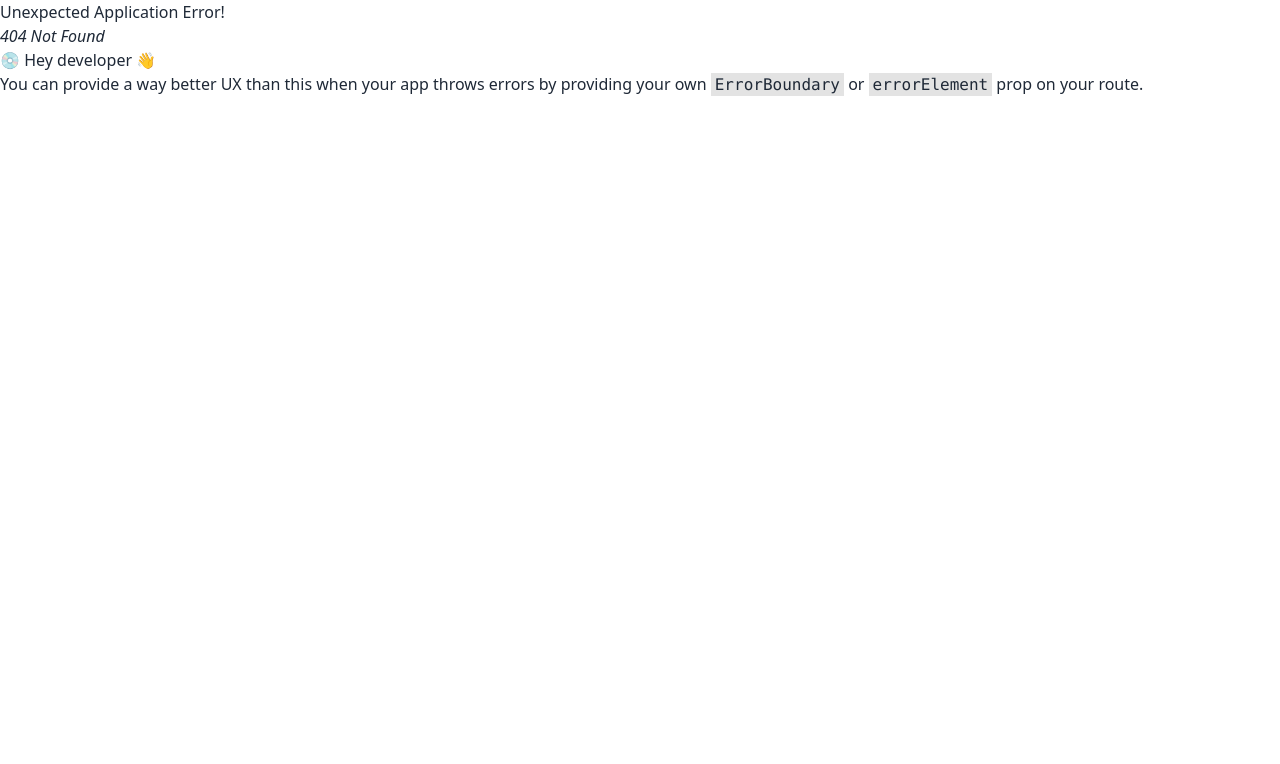
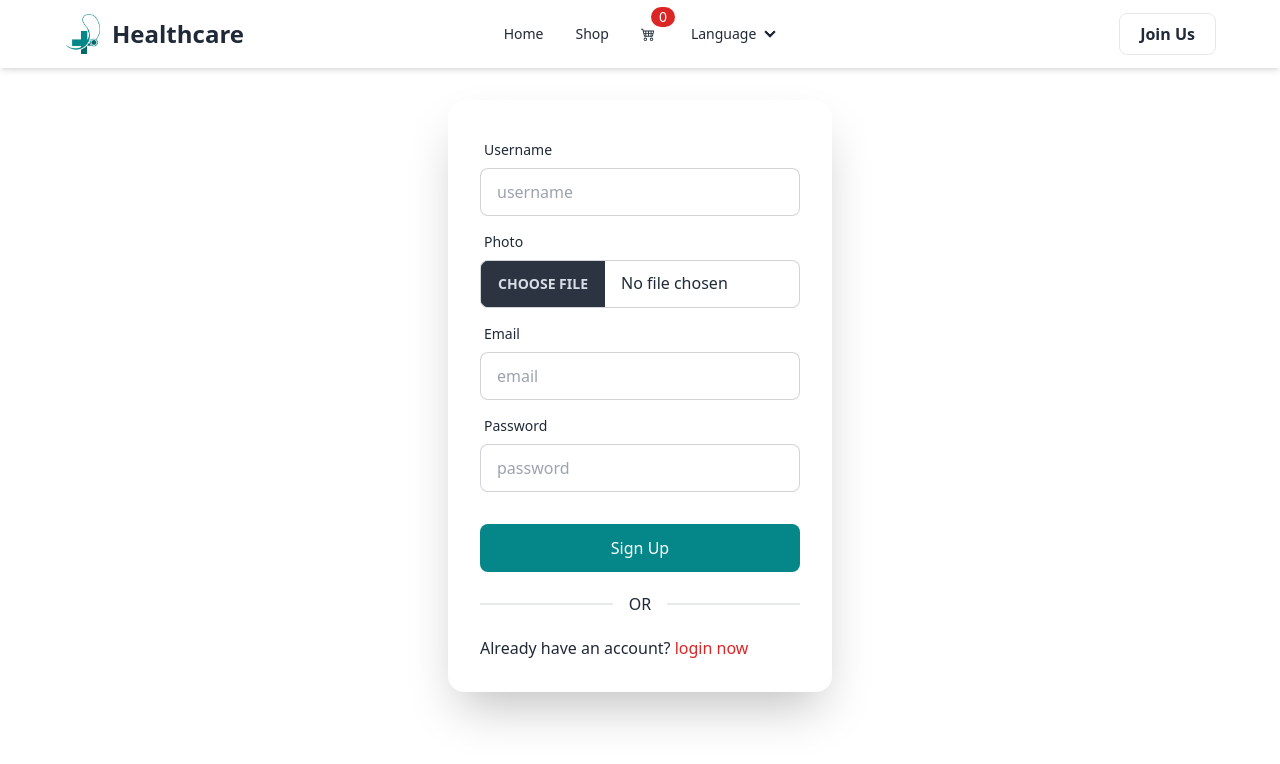
Before and after one commit to abdur-rhaman-babu/health-care-vendor, a React (Vite) app: page /register in a window 1280 px wide. Before the commit this address had no page. Shown: the top 764 px of the page. Built offline with nearby package versions, Linux system fonts and the light colour scheme.

Commit message:
firebase project set up

```diff
--- a/index.html
+++ b/index.html
@@ -4,7 +4,7 @@
     <meta charset="UTF-8" />
     <link rel="icon" type="image/svg+xml" href="./src/assets/image/vendor-logo.png" />
     <meta name="viewport" content="width=device-width, initial-scale=1.0" />
-    <title>Vite + React</title>
+    <title>Helthcare</title>
   </head>
   <body>
     <div id="root"></div>
--- a/package.json
+++ b/package.json
@@ -10,10 +10,13 @@
     "preview": "vite preview"
   },
   "dependencies": {
+    "firebase": "^11.1.0",
     "localforage": "^1.10.0",
     "match-sorter": "^8.0.0",
     "react": "^18.3.1",
     "react-dom": "^18.3.1",
+    "react-helmet-async": "^2.0.5",
+    "react-hook-form": "^7.54.2",
     "react-icons": "^5.4.0",
     "react-router-dom": "^7.1.1",
     "sort-by": "^1.2.0"
--- a/src/Shared/Navbar/Navbar.jsx
+++ b/src/Shared/Navbar/Navbar.jsx
@@ -2,7 +2,7 @@ import { Link, NavLink } from "react-router-dom";
 import logo from "../../assets/image/vendor-logo.png";
 import { BsCart4 } from "react-icons/bs";
 const Navbar = () => {
-  const isLoggedIn = true;
+  const isLoggedIn = false;
   const navLinks = (
     <div className="lg:flex items-center">
       <li>
@@ -44,7 +44,7 @@ const Navbar = () => {
     </div>
   );
   return (
-    <div className="navbar bg-base-100 shadow-md fixed left-0 right-0 top-0 lg:px-16 lg:py-0">
+    <div className="navbar bg-base-100 shadow-md fixed left-0 right-0 top-0 lg:px-16 lg:py-0 z-50">
       <div className="navbar-start">
         <div className="dropdown">
           <div tabIndex={0} role="button" className="btn btn-ghost lg:hidden">
@@ -109,9 +109,12 @@ const Navbar = () => {
             </ul>
           </div>
         ) : (
-          <button className="border px-5 py-2 rounded-lg font-semibold">
-            Join Us
-          </button>
+          <Link to='/login'>
+            {" "}
+            <button className="border px-5 py-2 rounded-lg font-semibold">
+              Join Us
+            </button>
+          </Link>
         )}
       </div>
     </div>
--- /dev/null
+++ b/src/firebase/firebse.config.js
@@ -0,0 +1,18 @@
+// Import the functions you need from the SDKs you need
+import { initializeApp } from "firebase/app";
+import { getAuth } from "firebase/auth";
+
+
+// Your web app's Firebase configuration
+const firebaseConfig = {
+  apiKey: import.meta.env.VITE_apiKey,
+  authDomain: import.meta.env.VITE_authDomain,
+  projectId: import.meta.env.VITE_projectId,
+  storageBucket: import.meta.env.VITE_storageBucket,
+  messagingSenderId: import.meta.env.VITE_messagingSenderId,
+  appId: import.meta.env.VITE_appId
+};
+
+// Initialize Firebase
+const app = initializeApp(firebaseConfig);
+export const auth = getAuth(app);
--- a/src/pages/Home/Home.jsx
+++ b/src/pages/Home/Home.jsx
@@ -1,10 +1,14 @@
+import { Helmet } from "react-helmet-async";
 
 const Home = () => {
-    return (
-        <div>
-            <h1>This is home page</h1>
-        </div>
-    );
+  return (
+    <div>
+      <Helmet>
+        <title>Healthcare || Home</title>
+      </Helmet>
+      <h1>This is home page</h1>
+    </div>
+  );
 };
 
 export default Home;
--- /dev/null
+++ b/src/pages/Login/Login.jsx
@@ -0,0 +1,63 @@
+import { useForm } from "react-hook-form";
+import { Link } from "react-router-dom";
+
+const Login = () => {
+  const {
+    register,
+    handleSubmit,
+    watch,
+    formState: { errors },
+  } = useForm();
+
+  const onSubmit = (data) => console.log(data);
+
+  return (
+    <div className="flex items-center justify-center pt-20">
+      <div className="card bg-base-100 w-full max-w-sm shrink-0 shadow-2xl">
+        <form onSubmit={handleSubmit(onSubmit)} className="card-body">
+          <div className="form-control">
+            <label className="label">
+              <span className="label-text">Email</span>
+            </label>
+            <input
+              type="email"
+              placeholder="email"
+              className="input input-bordered"
+              {...register("email")}
+              required
+            />
+          </div>
+          <div className="form-control">
+            <label className="label">
+              <span className="label-text">Password</span>
+            </label>
+            <input
+              type="password"
+              placeholder="password"
+              className="input input-bordered"
+              {...register("password")}
+              required
+            />
+            <label className="label">
+              <a href="#" className="label-text-alt link link-hover">
+                Forgot password?
+              </a>
+            </label>
+          </div>
+          <div className="form-control mt-6">
+            <button className="py-3 rounded-lg bg-[#058789] hover:bg-[#05696b] text-white">
+              Login
+            </button>
+          </div>
+          <div className="divider">OR</div>
+          <Link to="/register">
+            Don't have an account?{" "}
+            <span className="text-red-600">Register now</span>
+          </Link>
+        </form>
+      </div>
+    </div>
+  );
+};
+
+export default Login;
--- /dev/null
+++ b/src/pages/Register/Register.jsx
@@ -0,0 +1,79 @@
+import { useForm } from "react-hook-form";
+import { Link } from "react-router-dom";
+
+const Register = () => {
+  const {
+    register,
+    handleSubmit,
+    watch,
+    formState: { errors },
+  } = useForm();
+
+  const onSubmit = (data) => console.log(data);
+  return (
+    <div className="flex items-center justify-center pt-5">
+      <div className="card bg-base-100 w-full max-w-sm shrink-0 shadow-2xl">
+        <form onSubmit={handleSubmit(onSubmit)} className="card-body">
+          <div className="form-control">
+            <label className="label">
+              <span className="label-text">Username</span>
+            </label>
+            <input
+              type="text"
+              placeholder="username"
+              className="input input-bordered"
+              {...register("username")}
+              required
+            />
+          </div>
+          <div className="form-control">
+            <label className="label">
+              <span className="label-text">Photo</span>
+            </label>
+            <input
+              type="file"
+              className="file-input file-input-bordered w-full max-w-xs"
+              {...register('photo')}
+            />
+          </div>
+          <div className="form-control">
+            <label className="label">
+              <span className="label-text">Email</span>
+            </label>
+            <input
+              type="email"
+              placeholder="email"
+              className="input input-bordered"
+              {...register("email")}
+              required
+            />
+          </div>
+          <div className="form-control">
+            <label className="label">
+              <span className="label-text">Password</span>
+            </label>
+            <input
+              type="password"
+              placeholder="password"
+              className="input input-bordered"
+              {...register("password")}
+              required
+            />
+          </div>
+          <div className="form-control mt-6">
+            <button className="py-3 rounded-lg bg-[#058789] hover:bg-[#05696b] text-white">
+              Sign Up
+            </button>
+          </div>
+          <div className="divider">OR</div>
+          <Link to="/login">
+            Already have an account?{" "}
+            <span className="text-red-600">login now</span>
+          </Link>
+        </form>
+      </div>
+    </div>
+  );
+};
+
+export default Register;
```
Also changed, not shown: src/Routes/Router/Router.jsx (+10 -0 lines), src/main.jsx (+12 -9 lines), 1 other file (tests, documents, lock files or other folders).
